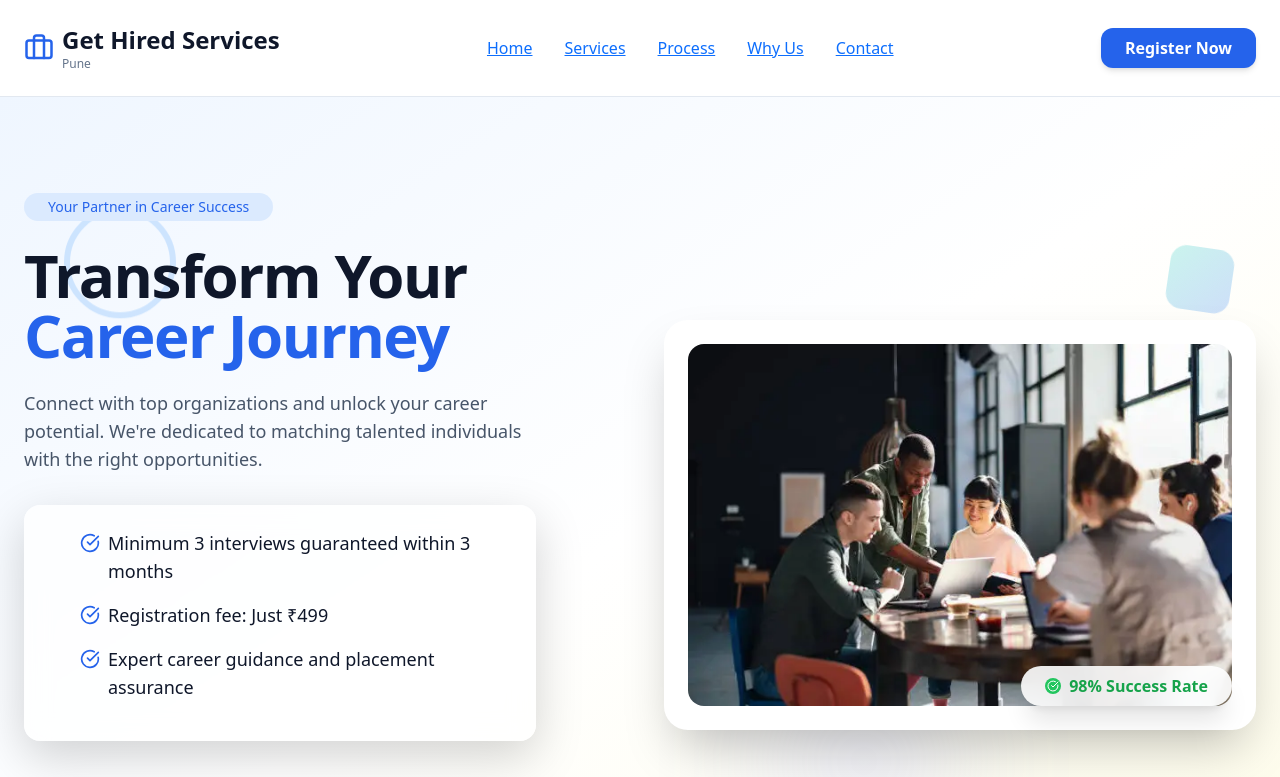
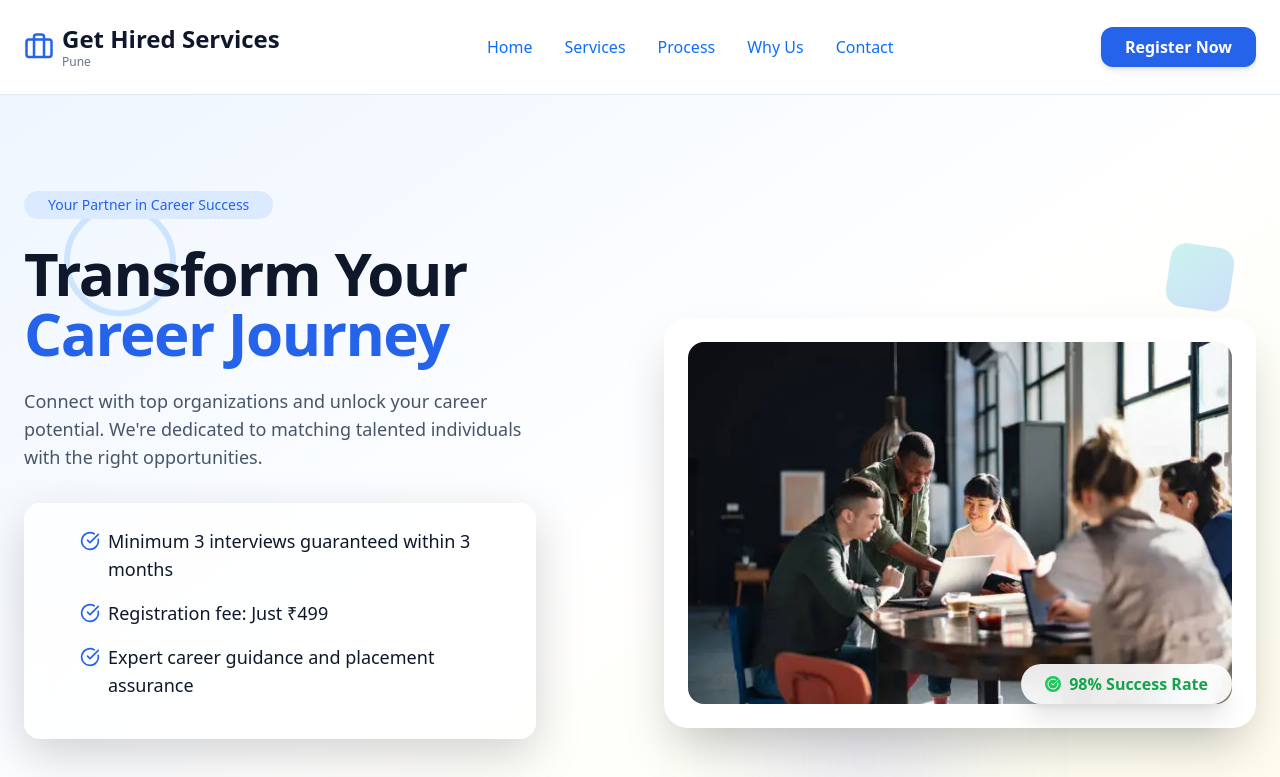
Before and after one commit to Amolika28-Kale/get-hired-services, a React (Create React App) app in the folder hr-recruitment/: page / in a window 1280 px wide. Shown: the top 777 px of the page. Built offline with nearby package versions, Linux system fonts and the light colour scheme.

Commit message:
navbar changes

```diff
--- a/hr-recruitment/src/Landing.jsx
+++ b/hr-recruitment/src/Landing.jsx
@@ -192,23 +192,30 @@ export default function Landing() {
     <div className="font-sans text-slate-900 bg-white">
 
       {/* ================= Navbar ================= */}
-{/* ================= Navbar ================= */}
 <header className="sticky top-0 z-50 bg-white/80 backdrop-blur-lg border-b border-slate-200">
   <div className="max-w-7xl mx-auto flex items-center justify-between px-6 py-4">
 
-    {/* Logo */}
-    <div className="flex items-center gap-2 font-extrabold text-xl sm:text-2xl">
-      <Briefcase className="text-blue-600" size={30} />
-      <span>
-        Get Hired Services
-        <span className="block text-xs font-normal text-slate-500">
-          Pune
-        </span>
+{/* Logo */}
+<a
+  href="#home"
+  onClick={() => setMenuOpen(false)}
+  className="no-underline hover:no-underline"
+>
+  <div className="flex items-center gap-2 font-extrabold text-xl sm:text-2xl cursor-pointer">
+    <Briefcase className="text-blue-600" size={30} />
+    <div className="leading-tight text-slate-900">
+      Get Hired Services
+      <span className="block text-xs font-normal text-slate-500">
+        Pune
       </span>
     </div>
+  </div>
+</a>
+
+
 
     {/* Desktop Menu */}
-    <nav className="hidden lg:flex gap-8 text-base font-medium text-slate-700">
+    <nav className="hidden lg:flex gap-8 text-base font-medium text-slate-700 ">
       {["Home", "Services", "Process", "Why Us", "Contact"].map(i => (
         <a
           key={i}
@@ -216,7 +223,7 @@ export default function Landing() {
           className="relative hover:text-blue-600 transition
                      after:absolute after:left-0 after:-bottom-1
                      after:w-0 after:h-[2px] after:bg-blue-600
-                     hover:after:w-full after:transition-all"
+                     hover:after:w-full after:transition-all no-underline hover:no-underline"
         >
           {i}
         </a>
@@ -251,7 +258,7 @@ export default function Landing() {
           <a
             key={i}
             href={`#${i.toLowerCase().replace(" ", "-")}`}
-            className="block text-slate-700 hover:text-blue-600 transition"
+            className="block text-slate-700 hover:text-blue-600 transition no-underline hover:no-underline"
             onClick={() => setMenuOpen(false)}
           >
             {i}
```
